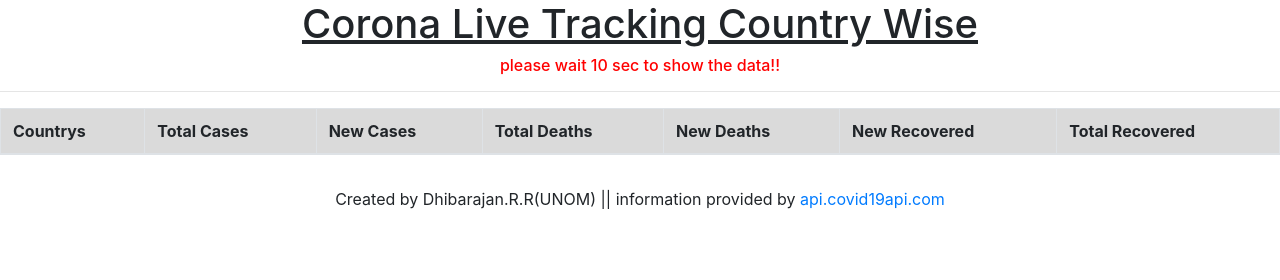
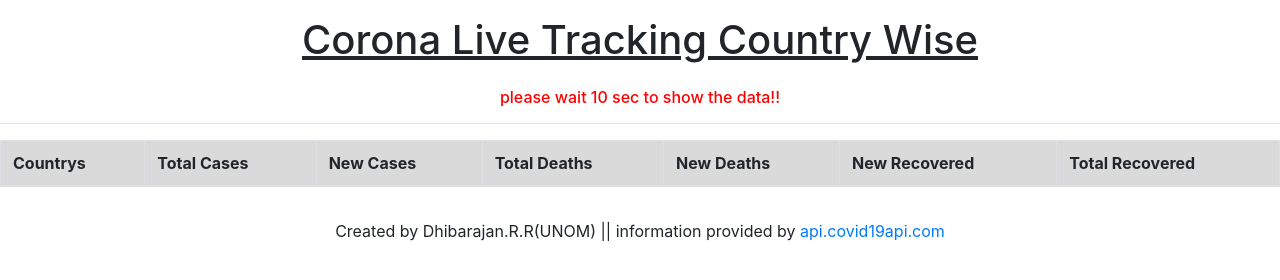
Before and after one commit to Dhibarajan/covid19livetracking.github.io, a plain HTML site: page country.html in a window 1280 px wide. Drawn offline with nearby package versions, Linux system fonts and the light colour scheme; no server answers.

Commit message:
updates on website

```diff
--- a/country.html
+++ b/country.html
@@ -25,11 +25,11 @@
 
 
     </style>
+    <script data-ad-client="ca-pub-4133274753218471" async src="https://pagead2.googlesyndication.com/pagead/js/adsbygoogle.js"></script>
 </head>
 <body oncontextmenu="return false;">
-	<script data-ad-client="ca-pub-4133274753218471" async src="https://pagead2.googlesyndication.com/pagead/js/adsbygoogle.js"></script>
-		<h1 class="text-center"><u>Corona Live Tracking Country Wise</u></h1>
-		<h6 class="blinking text-center">please wait 10 sec to show the data!!</h6>
+		<h1 class="text-center w-100 p-3""><u>Corona Live Tracking Country Wise</u></h1>
+		<h6 class="blinking text-center" w-100 p-3">please wait 10 sec to show the data!!</h6>
         <hr>
         <table class="table table-bordered" width = "100%">
             <thead>
@@ -103,9 +103,7 @@ getcovid19status();
 				<div class="footer-copyright text-center py-3">Created by Dhibarajan.R.R(UNOM) || information provided by <a href="https://api.covid19api.com/">api.covid19api.com</a></div>
 			</footer>
 
-			<script data-ad-client="ca-pub-4133274753218471" async src="https://pagead2.googlesyndication.com/pagead/js/adsbygoogle.js"></script>
-
-            <script type="text/javascript">
+			<script type="text/javascript">
                 document.onkeydown = function(e) {
             if(event.keyCode == 123) {
             return false;
```
Also changed, not shown: index.html (+13 -1 lines).
